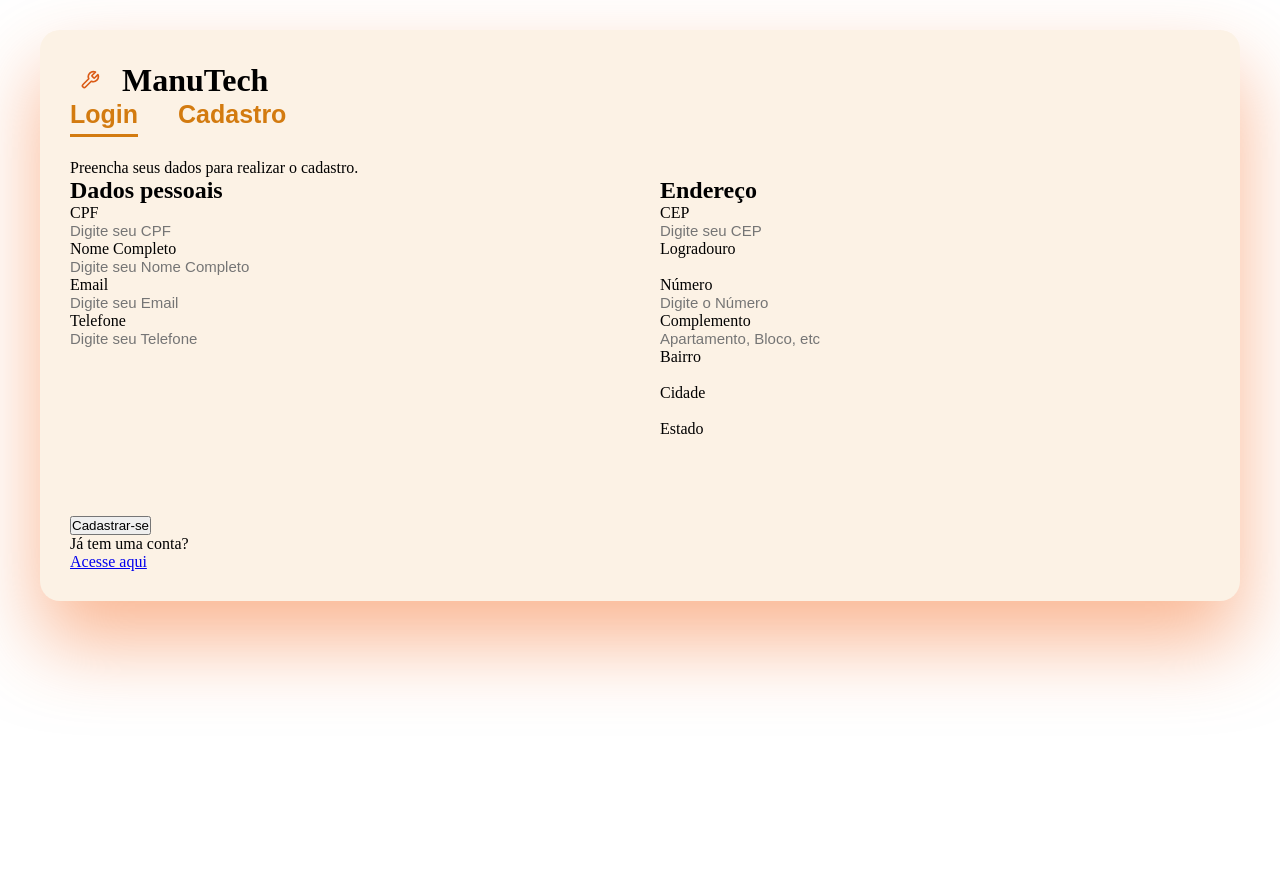
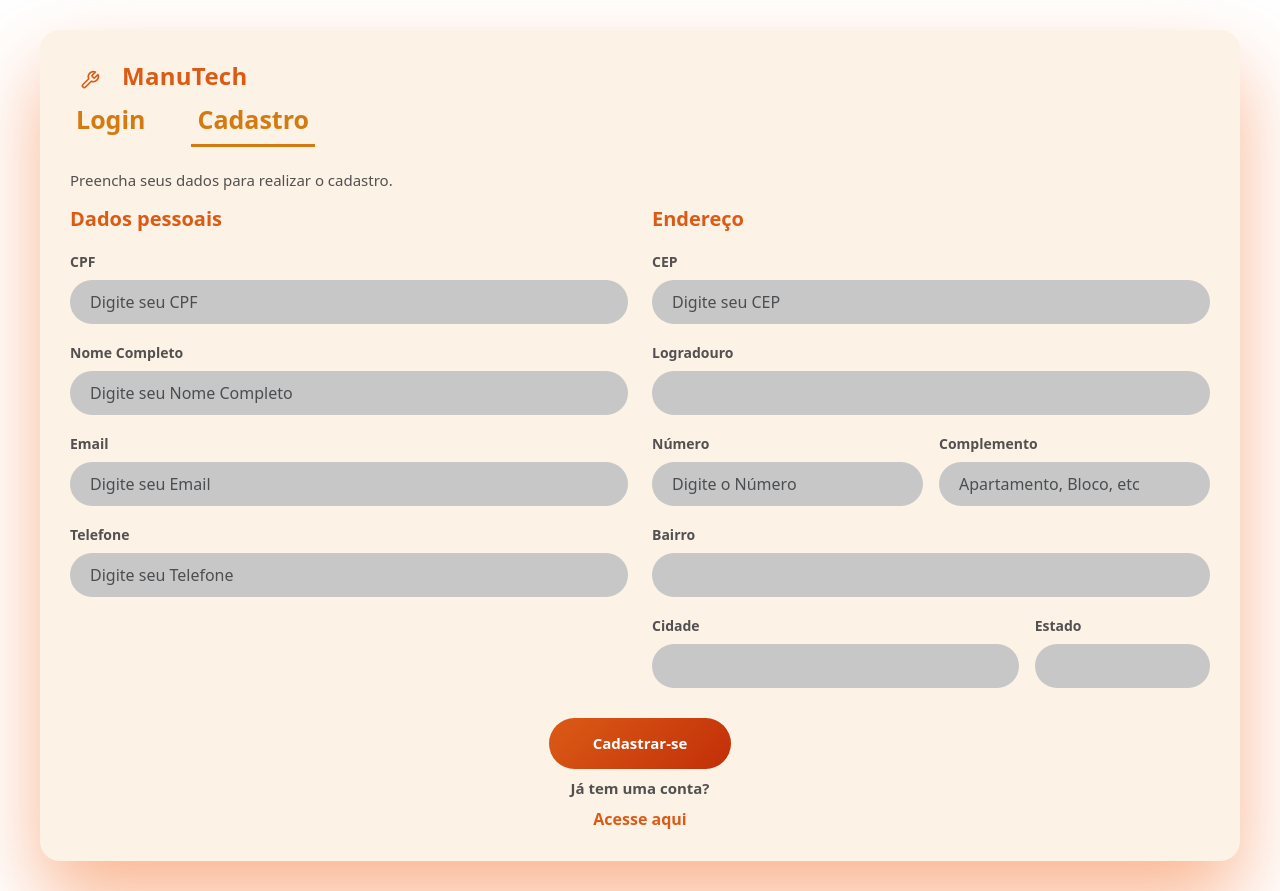
Before and after one commit to Luigi2507/Trabalho_WEB2, an Angular app: page /cadastro in a window 1280 px wide. Before the commit the page ends 800 px from the top, so only its background shows below. Built offline with nearby package versions, Linux system fonts and the light colour scheme.

Commit message:
Inserindo Bootstrap, alterando css/html do cadastro, arrumando rotas entre paginas

```diff
--- a/package.json
+++ b/package.json
@@ -20,6 +20,7 @@
     "@angular/platform-server": "^22.1.0",
     "@angular/router": "^22.1.0",
     "@angular/ssr": "^22.1.4",
+    "bootstrap": "^5.3.8",
     "express": "^5.1.0",
     "rxjs": "~7.8.0",
     "tslib": "^2.3.0"
--- a/src/app/app.routes.ts
+++ b/src/app/app.routes.ts
@@ -4,6 +4,11 @@ import { Cadastro } from './cadastro/cadastro';
 import { Home } from './home/home';
 
 export const routes: Routes = [
+  {
+    path: '',
+    redirectTo: 'login',
+    pathMatch: 'full'
+  },
   {
     path: 'login',
     component: Login
--- a/src/app/cadastro/cadastro.css
+++ b/src/app/cadastro/cadastro.css
@@ -1,7 +1,5 @@
 *{
   box-sizing: border-box;
-  margin: 0;
-  padding: 0;
 }
 
 .logo {
@@ -13,8 +11,6 @@
 .logo-icone{
   width: 40px;
   height: 40px;
-  border: 2px solid none;
-  border-radius: 10px;
   display: flex;
   align-items: center;
   justify-content: center;
@@ -24,6 +20,20 @@
   width: 20px;
   height: 22px;
   stroke: #db5b16;
+}
+
+.nome-logo {
+  color: #db5b16;
+  font-size: 24px;
+  font-weight: 700;
+  letter-spacing: 0.3px;
+}
+
+.cadastro-header p {
+  color: rgb(82, 80, 80);
+  font-size: 15px;
+  font-weight: 500;
+  margin-top: 6px;
 }
 
 .abas{
@@ -43,8 +53,7 @@
   border-bottom: 3px solid transparent;
 }
 
-.aba.login{
-  color: rgb(211, 123, 16);
+.aba.cadastro{
   border-bottom-color: rgb(211,123,16);
 }
 
@@ -53,36 +62,65 @@
   max-width: 1200px;
   background: rgb(252, 242, 229);
   border-radius: 20px;
-  display: flex;
-  flex-direction: column;
   padding: 30px;
   box-shadow: 0 40px 80px rgba(245, 110, 38, 0.5);
-  min-height: 520px;
   margin: 30px auto;
 }
 
-form {
-  display: flex;
-  gap: 40px;
-  flex-wrap: wrap;
-  width: 100%;
+.area-formulario h2 {
+  color: #db5b16;
+  font-size: 20px;
+  font-weight: 700;
+  margin-bottom: 18px;
 }
 
-.form-dados-pessoais, .form-dados-endereco {
-  flex: 1;
-  min-width: 280px;
+.area-formulario .form-label {
+  color: rgb(82, 80, 80);
+  font-size: 14px;
+  font-weight: 600;
 }
 
-.form-dados-endereco input, .form-dados-pessoais input {
-  background: none;
+.area-formulario .form-control {
+  border-radius: 30px;
+  background: #c7c7c7;
   border: none;
-  outline: none;
-    color: rgb(24, 23, 23);
-  font-size: 15px;
-  width: 100%;
+  padding: 10px 20px;
+  color: rgb(24, 23, 23);
+}
+
+.area-formulario .form-control:focus {
+  background: #d6d6d6;
+  box-shadow: 0 0 0 2px rgba(219, 91, 22, 0.4);
 }
 
 .form-acoes {
-  width: 100%;
-  margin-top: 20px;
+  display: flex;
+  align-items: center;
+  flex-direction: column;
+  gap: 8px;
+  margin-top: 30px;
 }
+
+.botao-cadastrar {
+  background: linear-gradient(135deg, #db5b16, #c22e08);
+  color: #fff;
+  border: none;
+  padding: 14px 44px;
+  border-radius: 30px;
+  font-size: 15px;
+  font-weight: 700;
+  cursor: pointer;
+}
+
+.form-acoes p {
+  color: rgb(82, 80, 80);
+  font-size: 15px;
+  font-weight: 600;
+  margin: 0;
+}
+
+.form-acoes a {
+  color: #db5b16;
+  font-weight: 700;
+  text-decoration: none;
+}
--- a/src/app/cadastro/cadastro.html
+++ b/src/app/cadastro/cadastro.html
@@ -11,8 +11,8 @@
         </div>
 
         <div class="abas">
-            <button class="aba login" type="button">Login</button>
-            <button class="aba" type="button">Cadastro</button>
+            <button class="aba login" type="button" routerLink="/login">Login</button>
+            <button class="aba cadastro" type="button" routerLink="/cadastro">Cadastro</button>
         </div>
 
         <p>Preencha seus dados para realizar o cadastro.</p>
@@ -20,70 +20,97 @@
 
     <div class="area-formulario">
         <main>
-            <form>
+           <form class="row g-4">
                 <!--DADOS PESSOAIS-->
-                <section class="form-dados-pessoais">
+               <section class="col-md-6">
                     <h2>Dados pessoais</h2>
 
-                <label for="cpf" class="">CPF</label>
-                <input type='text' id="cpf" name="cpf" placeholder="Digite seu CPF"
+                    <div class="mb-3">
+                        <label for="cpf" class="form-label">CPF</label>
+                        <input type='text' id="cpf" class="form-control" name="cpf" placeholder="Digite seu CPF"
                         maxlength="14"
                         [(ngModel)]="cpf" (input)="formatarCPF()">
+                    </div>
 
-                <label for="nome">Nome Completo</label>
-                <input type="text" id="nome" name="nome" placeholder="Digite seu Nome Completo">
+                    <div class="mb-3">
+                        <label for="nome" class="form-label">Nome Completo</label>
+                        <input type="text" id="nome" class="form-control" name="nome" placeholder="Digite seu Nome Completo" [(ngModel)]="nome">
+                    </div>
 
-                <label for="email">Email</label>
-                <input type="email" id="email" name="email" placeholder="Digite seu Email">
+                    <div class="mb-3">
+                        <label for="email" class="form-label">Email</label>
+                        <input type="email" id="email" class="form-control" name="email" placeholder="Digite seu Email" [(ngModel)]="email">
+                    </div>
 
-                <label for="telefone">Telefone</label>
-                <input type="tel" id="telefone" name="telefone" placeholder="Digite seu Telefone"
+                    <div class="mb-3">
+                        <label for="telefone" class="form-label">Telefone</label>
+                        <input type="tel" id="telefone" class="form-control" name="telefone" placeholder="Digite seu Telefone"
                         maxlength="15"
                         [(ngModel)]="telefone" (input)="formatarTelefone()">
+                    </div>
                 </section>
 
                 <!--DADOS DE ENDEREÇO-->
-                <section class="form-dados-endereco">
+                <section class="col-md-6">
                 <h2>Endereço</h2>
 
-                <label for="cep">CEP</label>
-                <input type="text" id="cep" name="cep" placeholder="Digite seu CEP"
+                <div class="mb-3">
+                    <label for="cep" class="form-label">CEP</label>
+                    <input type="text" id="cep"  class="form-control" name="cep" placeholder="Digite seu CEP"
                     maxlength="9"
                     [(ngModel)]="cep" (input)="formatarCEP()"
                     (ngModelChange)="buscarCEP()">
+                </div>
 
-                <label for="logradouro">Logradouro</label>
-                <input type="text" id="logradouro" name="logradouro"
+                <div class="mb-3">
+                    <label for="logradouro" class="form-label">Logradouro</label>
+                    <input type="text" id="logradouro"  class="form-control" name="logradouro"
                     [(ngModel)]="logradouro" readonly>
+                </div>
 
-                <label for="numero">Número</label>
-                <input type="text" id="numero" name="numero" placeholder="Digite o Número"
+                <div class="row g-3 mb-3">
+                    <div class="col-6">
+                    <label for="numero" class="form-label">Número</label>
+                    <input type="text" id="numero"  class="form-control" name="numero" placeholder="Digite o Número"
                     [(ngModel)]="numero" (input)="somenteNumeros()">
+                    </div>
 
-                <label for="complemento">Complemento</label>
-                <input type="text" id="complemento" name="complemento" placeholder="Apartamento, Bloco, etc">
+                    <div class="col-6">
+                    <label for="complemento" class="form-label">Complemento</label>
+                    <input type="text" id="complemento"  class="form-control" name="complemento" placeholder="Apartamento, Bloco, etc">
+                    </div>
 
-                <label for="bairro">Bairro</label>
-                <input type="text" id="bairro" name="bairro"
+                </div>
+
+                <div class="mb-3">
+                    <label for="bairro" class="form-label">Bairro</label>
+                    <input type="text" id="bairro"  class="form-control" name="bairro"
                     [(ngModel)]="bairro" readonly>
+                </div>
 
-                <label for="cidade">Cidade</label>
-                <input type="text" id="cidade" name="cidade"
+                <div class="row g-3">
+                    <div class="col-8">
+                        <label for="cidade" class="form-label">Cidade</label>
+                        <input type="text" id="cidade"  class="form-control" name="cidade"
                         [(ngModel)]="cidade" readonly>
+                    </div>
 
-                <label for="estado">Estado</label>
-                <input type="text" id="estado" name="estado"
+                    <div class="col-4">
+                        <label for="estado" class="form-label">Estado</label>
+                        <input type="text" id="estado"  class="form-control" name="estado"
                         [(ngModel)]="estado" readonly>
+                    </div>
+                </div>
                 </section>
 
-                <div class="form-acoes">
+                <div class="col-12 form-acoes">
                     <button type="submit"
                             class="botao-cadastrar"
                             [disabled]="bloqueado"
                             [class.btnCarregando]="carregandoDados"
                             (click)="btnCadastroAnimacao()">{{btnCadastroTexto}}</button>
                     <p>Já tem uma conta?</p>
-                <a href="#">Acesse aqui</a>
+                    <a routerLink="/login">Acesse aqui</a>
                 </div>
             </form>
         </main>
--- a/src/app/cadastro/cadastro.ts
+++ b/src/app/cadastro/cadastro.ts
@@ -1,11 +1,11 @@
 import { Component, inject } from '@angular/core';
 import { FormsModule } from '@angular/forms';
 import { HttpClient } from '@angular/common/http';
-
+import { RouterLink } from '@angular/router';
 
 @Component({
   selector: 'app-cadastro',
-  imports: [FormsModule],
+  imports: [FormsModule, RouterLink],
   templateUrl: './cadastro.html',
   styleUrl: './cadastro.css',
 })
--- a/src/app/login/login.html
+++ b/src/app/login/login.html
@@ -16,8 +16,8 @@
 
     <div class="area-formulario">
       <div class="abas">
-        <button class="aba login" type="button">Login</button>
-        <button class="aba" type="button">Cadastro</button>
+        <button class="aba login" type="button" routerLink="/login">Login</button>
+        <button class="aba" type="button" routerLink="/cadastro">Cadastro</button>
       </div>
 
       <form>
--- a/src/app/login/login.ts
+++ b/src/app/login/login.ts
@@ -1,8 +1,9 @@
 import { Component } from '@angular/core';
+import { RouterLink } from '@angular/router';
 
 @Component({
   selector: 'app-login',
-  imports: [],
+  imports: [RouterLink],
   templateUrl: './login.html',
   styleUrl: './login.css',
 })
--- a/src/styles.css
+++ b/src/styles.css
@@ -1 +1 @@
-/* You can add global styles to this file, and also import other style files */
+@import "bootstrap/dist/css/bootstrap.min.css";
```
Also changed, not shown: 1 other file (tests, documents, lock files or other folders). Lines whose indentation alone changed are shown as unchanged.
